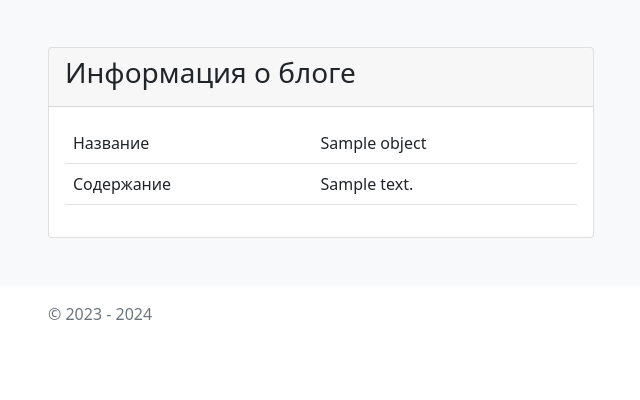
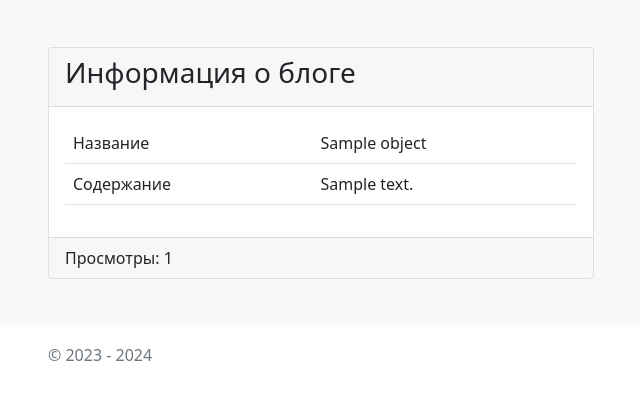
Before and after one commit to Yambur/HW_20.1, a Django app: template main/templates/main/blog_detail.html in a window 1280 px wide. Shown: the part 159-559 px from the top of the page, without its empty margins (34-674 px from the left). Run offline with Django 4.2, Linux system fonts and the light colour scheme; the template is opened without the code that fills it: most values are stand-ins (such as "Sample title", 1, 10 or a date in 2020); data that the repository does not hold is empty; some libraries are stand-ins or nearby versions.

Commit message:
add views_count

```diff
--- a/main/models.py
+++ b/main/models.py
@@ -51,8 +51,8 @@ class Blog(models.Model):
     message = models.TextField(max_length=200, verbose_name='Содержимое', **NULLABLE)
     image = models.ImageField(upload_to='main/', **NULLABLE, verbose_name="Фото")
     date_create = models.DateTimeField(**NULLABLE, verbose_name='Дата создания')
-    public = models.BooleanField(default=True, **NULLABLE)
-    views_count = models.IntegerField(**NULLABLE, verbose_name='Просмотры')
+    public = models.BooleanField(default=True, **NULLABLE, verbose_name='Опубликовано')
+    views_count = models.IntegerField(default=0, verbose_name='Просмотры')
 
     def __str__(self):
         return f'{self.name} {self.message} {self.views_count}'
--- a/main/templates/main/blog_detail.html
+++ b/main/templates/main/blog_detail.html
@@ -21,6 +21,9 @@
                         </tr>
                     </table>
                 </div>
+                <div class="card-footer">
+                    Просмотры: {{ object.views_count }}
+                </div>
             </div>
         </div>
     </div>
--- a/main/templates/main/blog_form.html
+++ b/main/templates/main/blog_form.html
@@ -9,6 +9,7 @@
                         {% csrf_token %}
                         {{ form.as_p }}
                         <button type="submit" class="btn btn-primary">Создать</button>
+                        <a class="btn btn-warning-outline" href=" {% url 'main:blog' %}">Отмена</a>
                     </form>
                 </div>
             </div>
--- a/main/views.py
+++ b/main/views.py
@@ -45,6 +45,8 @@ class BlogDetailView(DetailView):
 
     def get_object(self, queryset=None):
         self.object = super().get_object(queryset)
+        self.object.views_count += 1
+        self.object.save()
         return self.object
 
 
```
Also changed, not shown: main/migrations/0007_alter_blog_public_alter_blog_views_count.py (added), main/migrations/0008_alter_blog_views_count.py (added).
